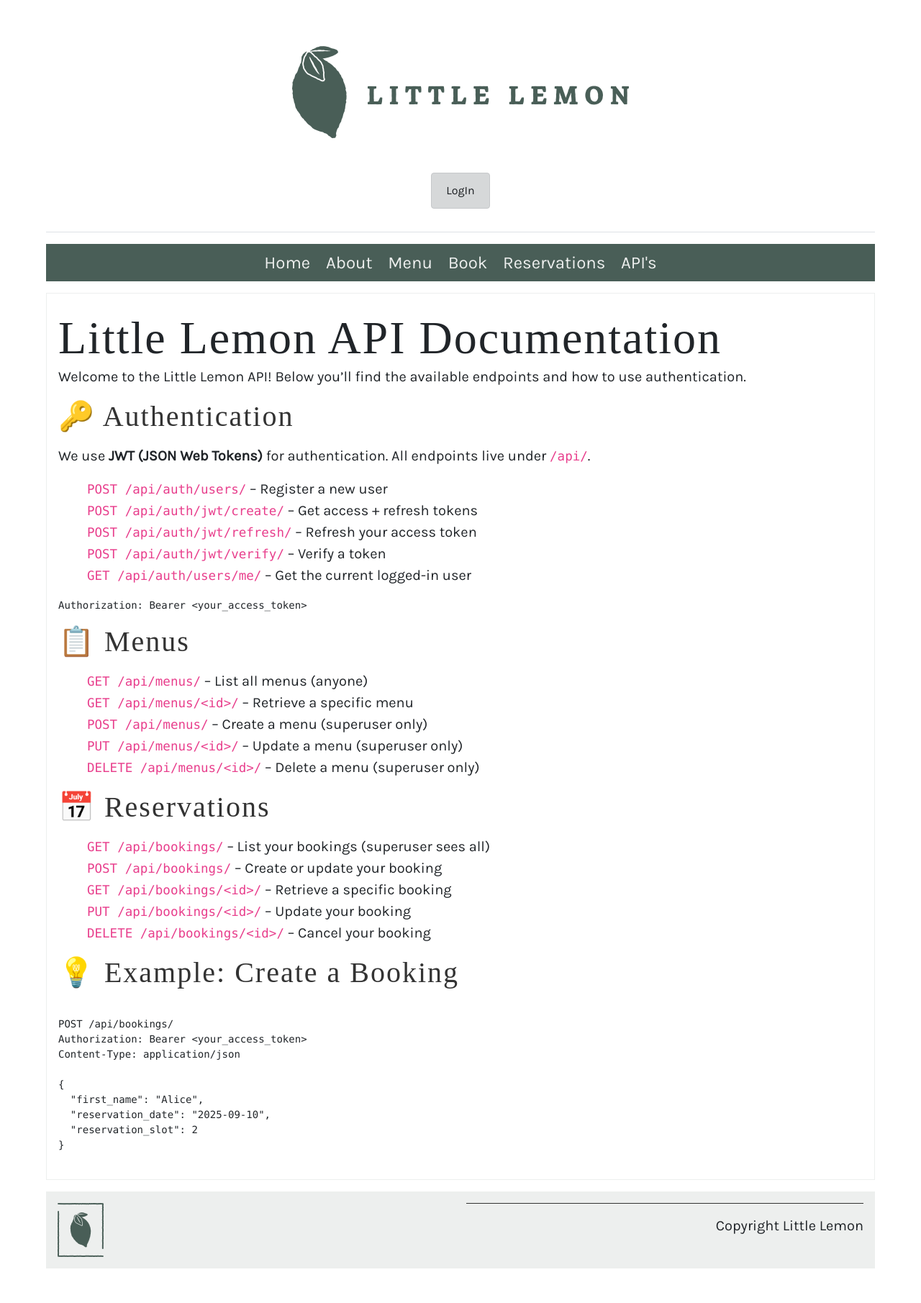
After one commit to VoranReygetov/Little-Lemon-Web-Application, a Django app: page /docs/ in a window 1280 px wide. The commit adds this page. Shown: the whole page at 72% size. Run offline with Django 4.2, Linux system fonts and the light colour scheme; some libraries are stand-ins or nearby versions; some web fonts are replaced.

Commit message:
Removed __pycache__, added a page about API calls, added pulling static to a docker.

```diff
--- a/compose.yaml
+++ b/compose.yaml
@@ -22,7 +22,7 @@
         condition: service_healthy
         restart: true
     volumes:
-      - ./static:/app/staticfiles
+      - static_data:/app/staticfiles   # use named volume instead of ./static
     env_file:
       - .env.prod
 
@@ -32,9 +32,10 @@
       - "8001:80"
     volumes:
       - ./nginx.conf:/etc/nginx/nginx.conf:ro
-      - ./static:/static:ro
+      - static_data:/staticfiles:ro         # serve collected static files from volume
     depends_on:
       - django-web
 
 volumes:
   db_data:
+  static_data:
--- a/littlelemon/settings.py
+++ b/littlelemon/settings.py
@@ -175,10 +175,6 @@
 
 STATIC_ROOT = BASE_DIR / 'staticfiles'  # Where collectstatic will put them
 
-STATICFILES_DIRS = [
-    BASE_DIR / 'restaurant' / 'static',  # optional extra static dirs
-]
-
 # Default primary key field type
 # https://docs.djangoproject.com/en/4.1/ref/settings/#default-auto-field
 
--- /dev/null
+++ b/restaurant/templates/api_page.html
@@ -0,0 +1,61 @@
+{% extends 'base.html' %}
+{% block content %}
+<section>
+  <article>
+    <h1>Little Lemon API Documentation</h1>
+    <p>
+      Welcome to the Little Lemon API! Below you’ll find the available endpoints
+      and how to use authentication.
+    </p>
+
+    <!-- Authentication Section -->
+    <h2>🔑 Authentication</h2>
+    <p>
+      We use <strong>JWT (JSON Web Tokens)</strong> for authentication.
+      All endpoints live under <code>/api/</code>.
+    </p>
+    <ul>
+      <li><code>POST /api/auth/users/</code> – Register a new user</li>
+      <li><code>POST /api/auth/jwt/create/</code> – Get access + refresh tokens</li>
+      <li><code>POST /api/auth/jwt/refresh/</code> – Refresh your access token</li>
+      <li><code>POST /api/auth/jwt/verify/</code> – Verify a token</li>
+      <li><code>GET /api/auth/users/me/</code> – Get the current logged-in user</li>
+    </ul>
+    <pre><code>Authorization: Bearer &lt;your_access_token&gt;</code></pre>
+
+    <!-- Menus -->
+    <h2>📋 Menus</h2>
+    <ul>
+      <li><code>GET /api/menus/</code> – List all menus (anyone)</li>
+      <li><code>GET /api/menus/&lt;id&gt;/</code> – Retrieve a specific menu</li>
+      <li><code>POST /api/menus/</code> – Create a menu (superuser only)</li>
+      <li><code>PUT /api/menus/&lt;id&gt;/</code> – Update a menu (superuser only)</li>
+      <li><code>DELETE /api/menus/&lt;id&gt;/</code> – Delete a menu (superuser only)</li>
+    </ul>
+
+    <!-- Bookings -->
+    <h2>📅 Reservations</h2>
+    <ul>
+      <li><code>GET /api/bookings/</code> – List your bookings (superuser sees all)</li>
+      <li><code>POST /api/bookings/</code> – Create or update your booking</li>
+      <li><code>GET /api/bookings/&lt;id&gt;/</code> – Retrieve a specific booking</li>
+      <li><code>PUT /api/bookings/&lt;id&gt;/</code> – Update your booking</li>
+      <li><code>DELETE /api/bookings/&lt;id&gt;/</code> – Cancel your booking</li>
+    </ul>
+
+    <!-- Example -->
+    <h2>💡 Example: Create a Booking</h2>
+    <pre><code>
+POST /api/bookings/
+Authorization: Bearer &lt;your_access_token&gt;
+Content-Type: application/json
+
+{
+  "first_name": "Alice",
+  "reservation_date": "2025-09-10",
+  "reservation_slot": 2
+}
+    </code></pre>
+  </article>
+</section>
+{% endblock %}
--- a/restaurant/templates/index.html
+++ b/restaurant/templates/index.html
@@ -14,7 +14,7 @@
   <section>
     <article>
       <h2>Our New Menu</h2>
-      <img src="{% static 'img/grill.jpg' %}">
+      <img src="{% static 'img/Grill.jpg' %}">
       <p>
         Our menu consists of 12-15 seasonal items based on Italian, Greek, and Turkish culture.
       </p>
--- a/restaurant/templates/partials/_header.html
+++ b/restaurant/templates/partials/_header.html
@@ -21,5 +21,6 @@
     <li><a href="{% url 'menu' %}">Menu</a></li>
     <li><a href="{% url 'book' %}">Book</a></li>
     <li><a href="{% url 'reservations' %}">Reservations</a></li>
+    <li><a href="{% url 'api-docs' %}">API's</a></li>
   </ul>
 </nav>
--- a/restaurant/urls.py
+++ b/restaurant/urls.py
@@ -1,6 +1,6 @@
 from django.urls import path
 from . import views
-
+from django.views.generic import TemplateView
 
 urlpatterns = [
     path('', views.home, name="home"),
@@ -10,4 +10,5 @@
     path('menu/', views.menu, name="menu"),
     path('menu_item/<int:pk>/', views.display_menu_item, name="menu_item"),
     path('bookings', views.bookings, name='bookings'),
+    path("docs/", TemplateView.as_view(template_name="api_page.html"), name="api-docs"),
 ]
```
Also changed, not shown: authorization/migrations/__init__.py (deleted), restaurant/migrations/0001_initial.py (deleted), restaurant/migrations/0002_menu_menu_item_description.py (deleted), restaurant/migrations/0003_remove_booking_comment_remove_booking_guest_number_and_more.py (deleted), restaurant/migrations/0004_booking_user.py (deleted), restaurant/migrations/__init__.py (deleted), 2 other files.
